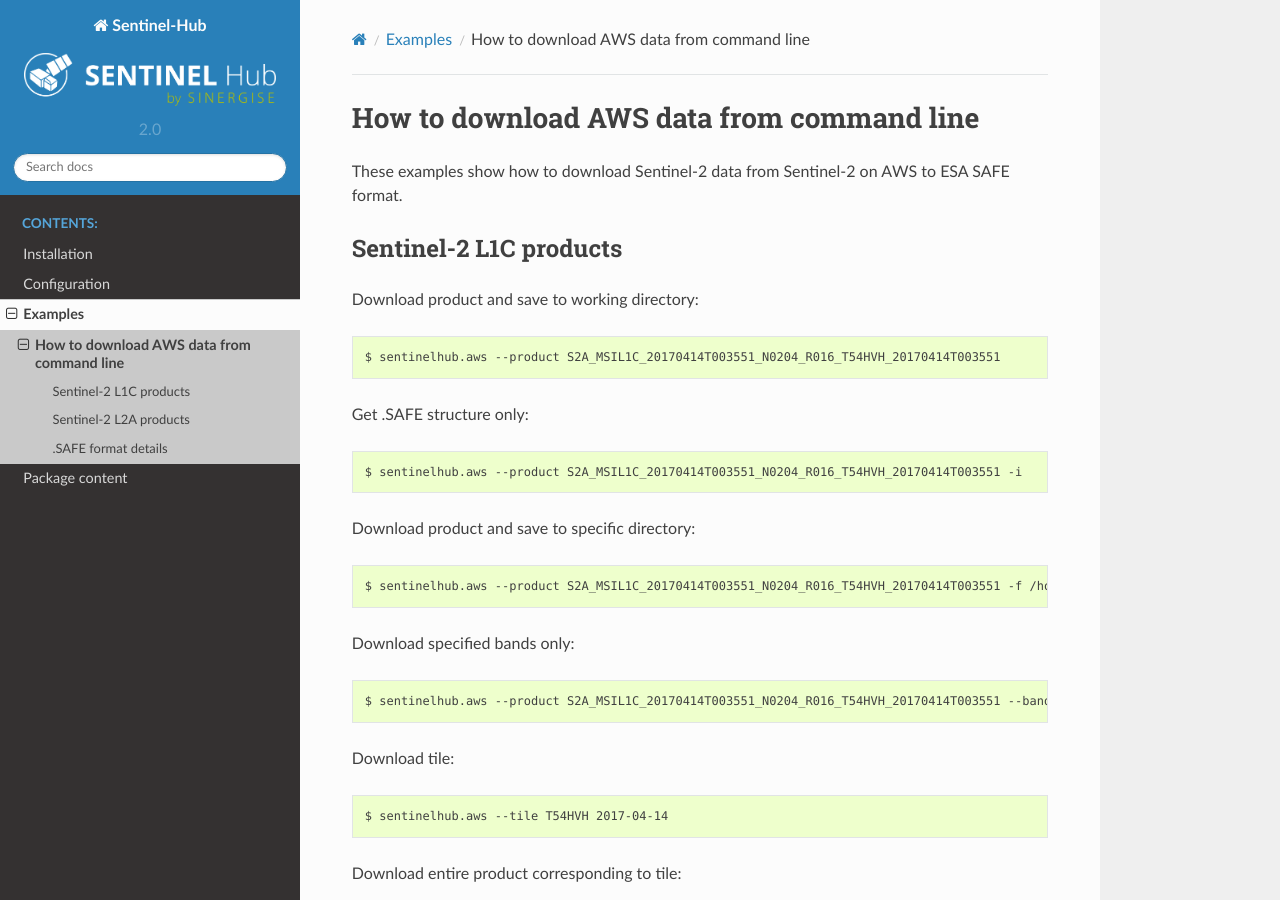
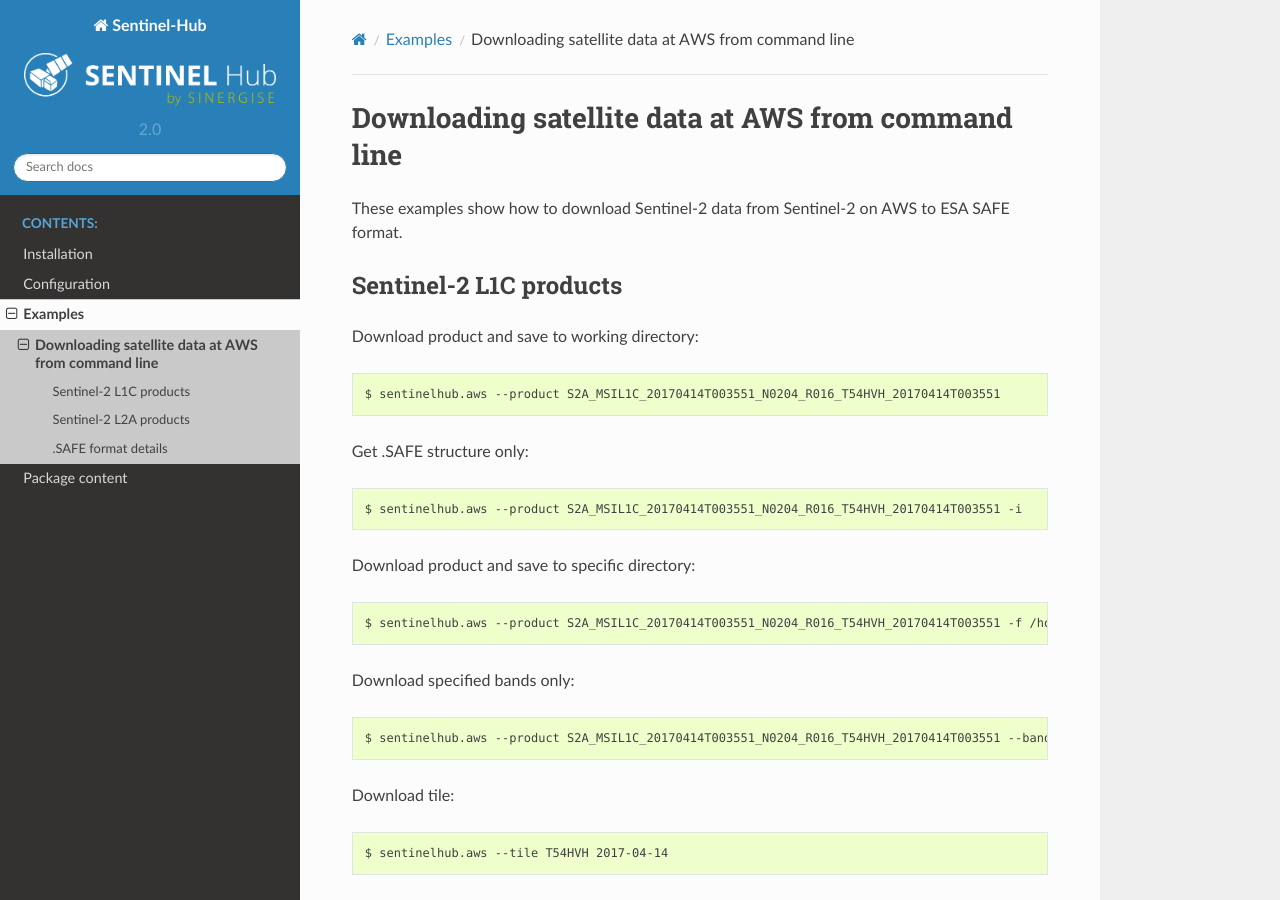
Before and after one commit to sentinel-hub/sentinelhub-py, a Sphinx documentation site: the page built from docs/source/aws_cli.rst, in a window 1280 px wide and 900 px high. Built offline with Sphinx 7.4.7 and the Read the Docs theme 2.0.0, drawn with Linux system fonts in a browser that asks for light colours; pages that are not in the unit, such as notebooks, are missing from menus.

Commit message:
minor documentation and makefile updates

```diff
--- a/docs/source/aws_cli.rst
+++ b/docs/source/aws_cli.rst
@@ -1,6 +1,6 @@
-==========================================
-How to download AWS data from command line
-==========================================
+===================================================
+Downloading satellite data at AWS from command line
+===================================================
 
 These examples show how to download Sentinel-2 data from Sentinel-2 on AWS to ESA SAFE format.
 
```
Also changed, not shown: 2 other files.
